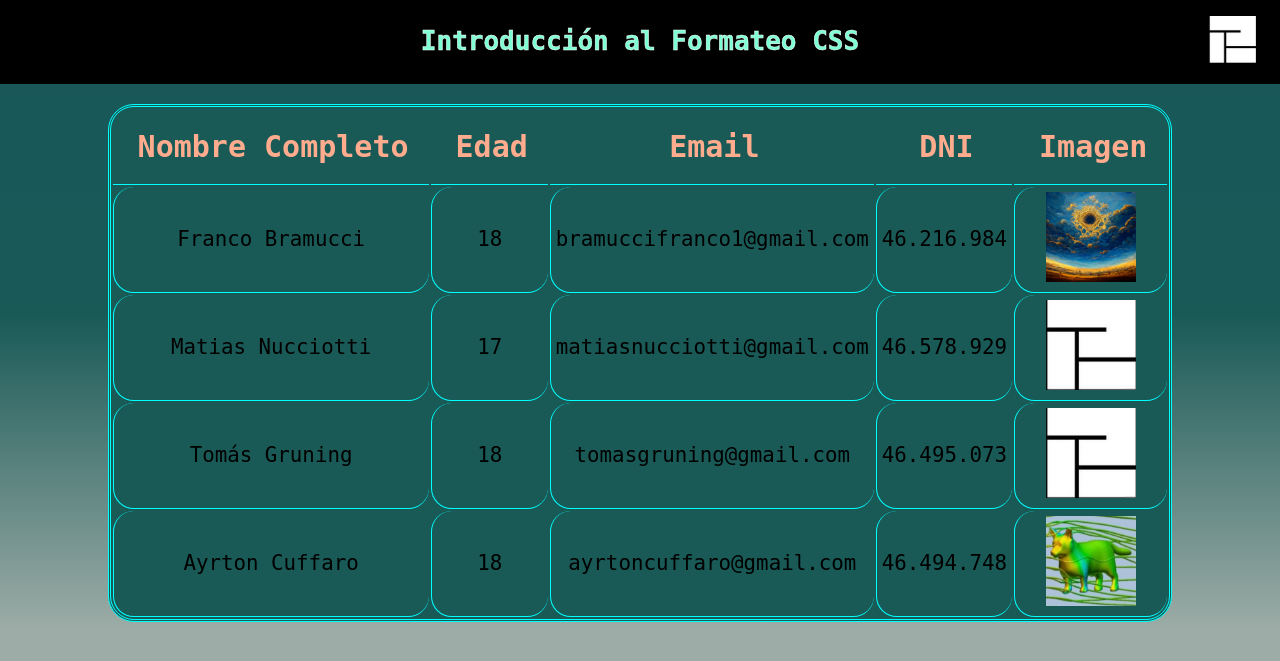
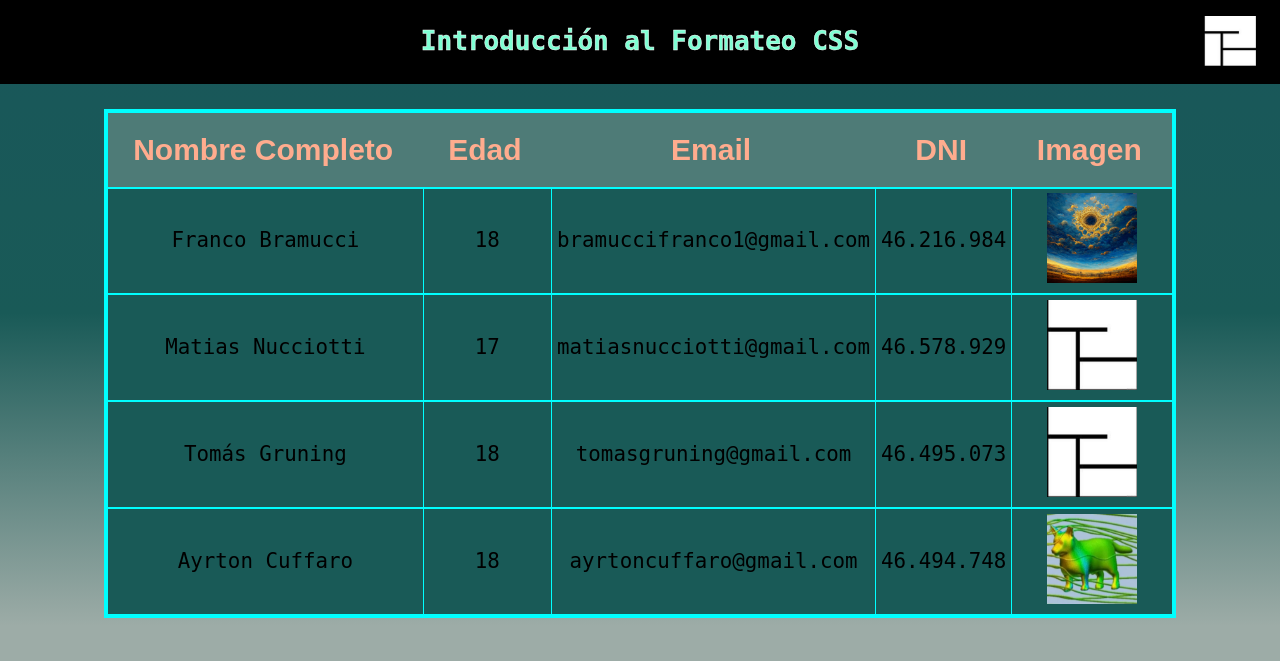
Before and after one commit to francobramucci/Pagina-Web, a PHP site: page /prueba.html in a window 1280 px wide. Shown: the top 661 px of the page. Run offline with PHP 8.4, Linux system fonts and the light colour scheme.

Commit message:
Nuevo diseños de tabla

```diff
--- a/html/cosas.css
+++ b/html/cosas.css
@@ -24,49 +24,57 @@
     right: 8px;
     border:none;
     display:block;
-    width: 47px;
-    height: 47px;
+    width: 52px;
+    height: 50px;
 }
 
 
 .logopoli:hover{
-    -webkit-animation: tiembla 0.85s infinite;
+    -webkit-animation: tiembla 1s infinite;
   }
   @-webkit-keyframes tiembla{
-    0%  { -webkit-transform:rotateZ(-1deg); }
+    0%  { -webkit-transform:rotateZ(-2deg); }
     50% { -webkit-transform:rotateZ( 0deg) scale(.9); }
-    100%{ -webkit-transform:rotateZ( 1deg); }
+    70% { -webkit-transform:rotateZ( 1deg); }
+    100%{ -webkit-transform:rotateZ( 2deg); }
 }
 
 .tabla{
     background-color: rgb(25, 90, 87);
-    font-family: monospace;
+    font-family: sans-serif;
+    table-layout: fixed;
     margin: auto;
-    margin-top: 20px;
+    margin-top: 25px;
     text-align: center;
-    border: 3px double aqua;
-    /*border-collapse: collapse;*/
-    border-radius: 2em;
+    border: solid 4px aqua;
+    border-collapse: collapse;
+}
+
+thead {
+    background: rgb(157, 172, 167, 0.4);
 }
 
 .tabla th{
-    font-family: monospace;
+    font-family: sans-serif;
     color: rgb(255, 172, 142);
     border-bottom: 1px double aqua;
     font-size: 30px; /*1em = 16px*/
-    padding: 20px;
+    font-weight: 700;
+    border-bottom: 2px solid aqua;
+    padding: 20px 30px;
     padding-left: 25px;
     text-align: center;
+    border-collapse: collapse;
 }
 
 .tabla td {
     font-family: monospace;
 	padding: 5px;
-    border-bottom: 1px solid aqua;
+    border-bottom: 2px solid aqua;
     border-left: 1px solid aqua;
 	text-align: center;
 	font-size: 1.6em;
-    border-radius: 1em;
+    border-collapse: collapse;
 }
 
 .imagen{
@@ -76,5 +84,5 @@
 
 .imagen:hover {
     filter: grayscale(80%);
-    transition:all .5s ease-in-out;
+    transition:all .4s ease-in-out;
 }
--- a/html/prueba.html
+++ b/html/prueba.html
@@ -9,11 +9,13 @@
         <table class = "tabla">
             <tbody>
                 <tr>
-                    <th>Nombre Completo</th>
-                    <th>Edad</th>
-                    <th>Email</th>
-                    <th>DNI</th>
-                    <th>Imagen</th>
+                    <thead>
+                        <th>Nombre Completo</th>
+                        <th>Edad</th>
+                        <th>Email</th>
+                        <th>DNI</th>
+                        <th>Imagen</th>
+                    </thead>
                 </tr>
                 <tr>
                     <td>Franco Bramucci</td>
```
